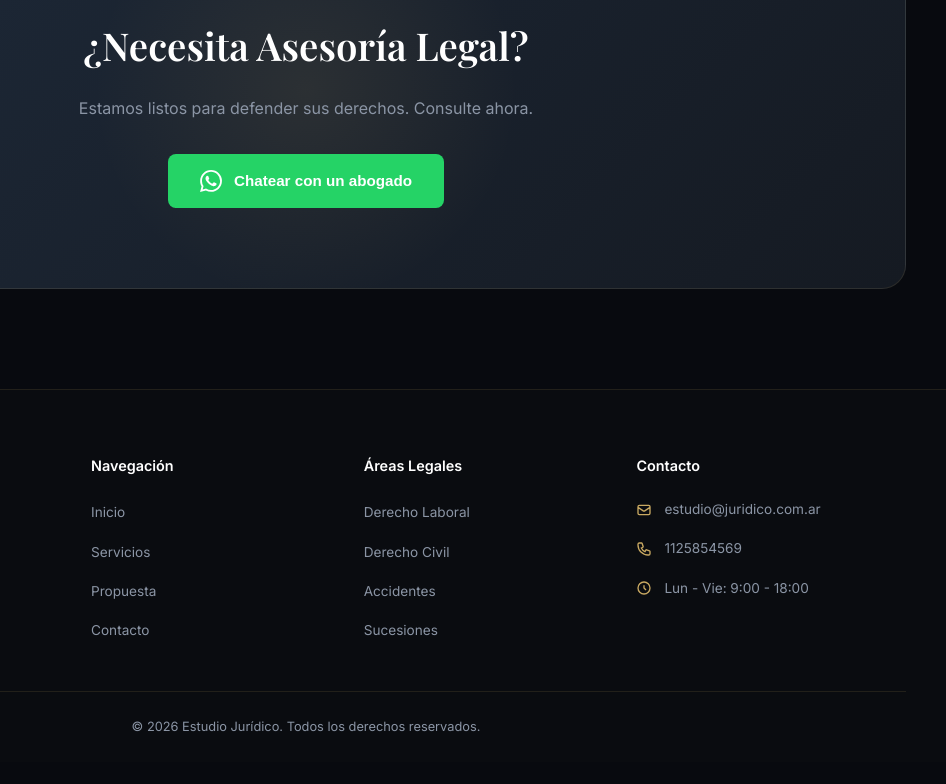
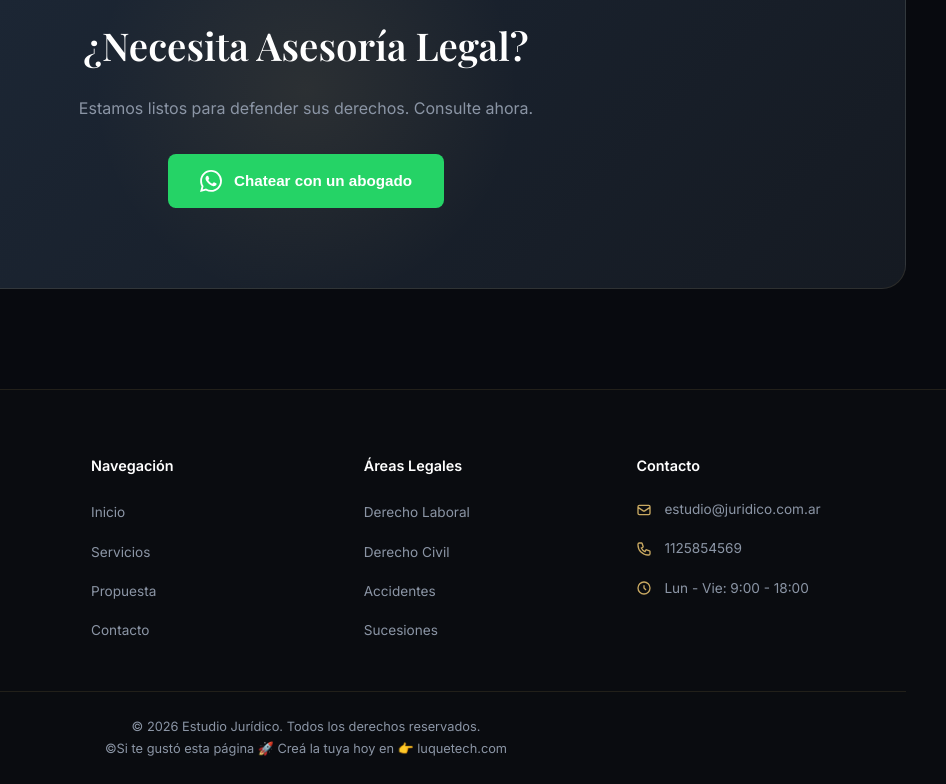
Before and after one commit to Gusluqe/Estudio-Juridico, a website: page index.html in a window 1280 px wide. Shown: the part 4522-5306 px from the top of the page, 334-1280 px from the left. Before the commit the page ends 5284 px from the top, so only its background shows below. Drawn offline with nearby package versions, Linux system fonts and the light colour scheme.

Commit message:
Update index.html

```diff
--- a/index.html
+++ b/index.html
@@ -461,6 +461,9 @@
                 </div>
                 <div class="footer-bottom">
                     <p>&copy; 2026 Estudio Jurídico. Todos los derechos reservados.</p>
+                    <p>&copy;Si te gustó esta página 🚀 Creá la tuya hoy en 👉
+        <a href="https://luquetech.com/" target="_blank">luquetech.com</a>
+      </p>
                 </div>
             </div>
         </footer>
```
